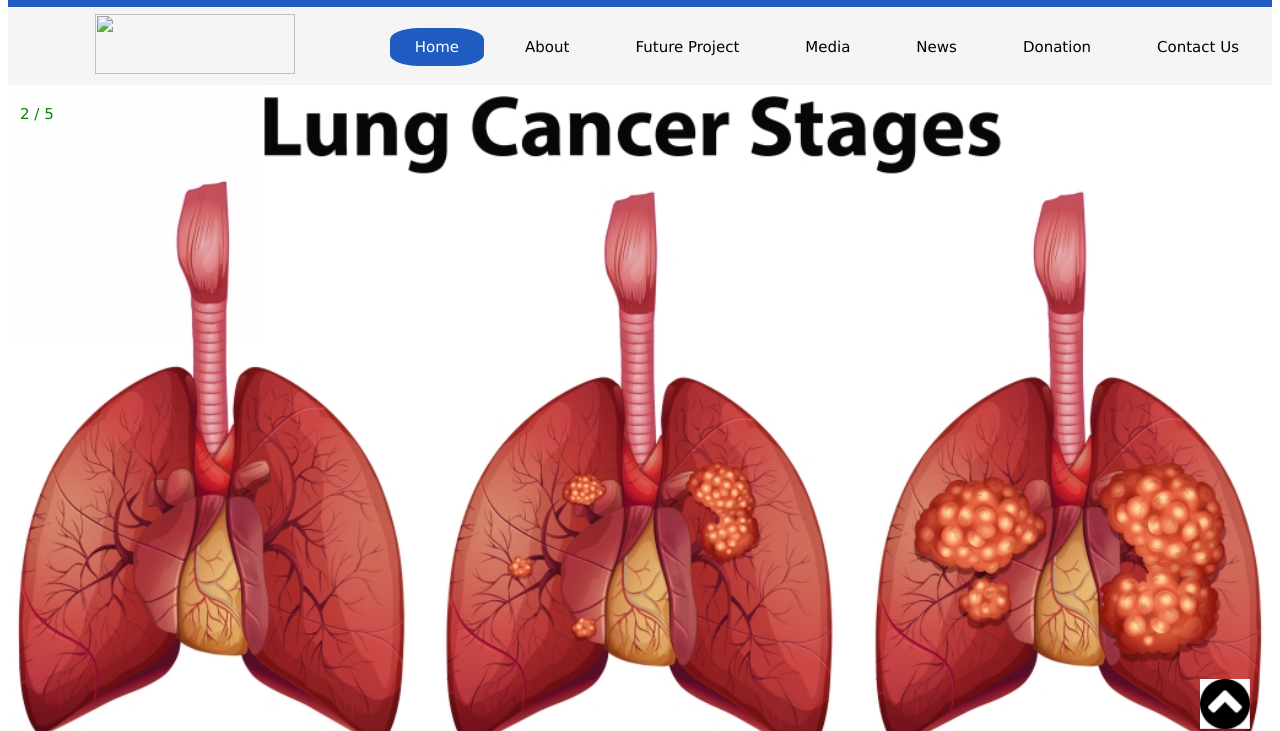
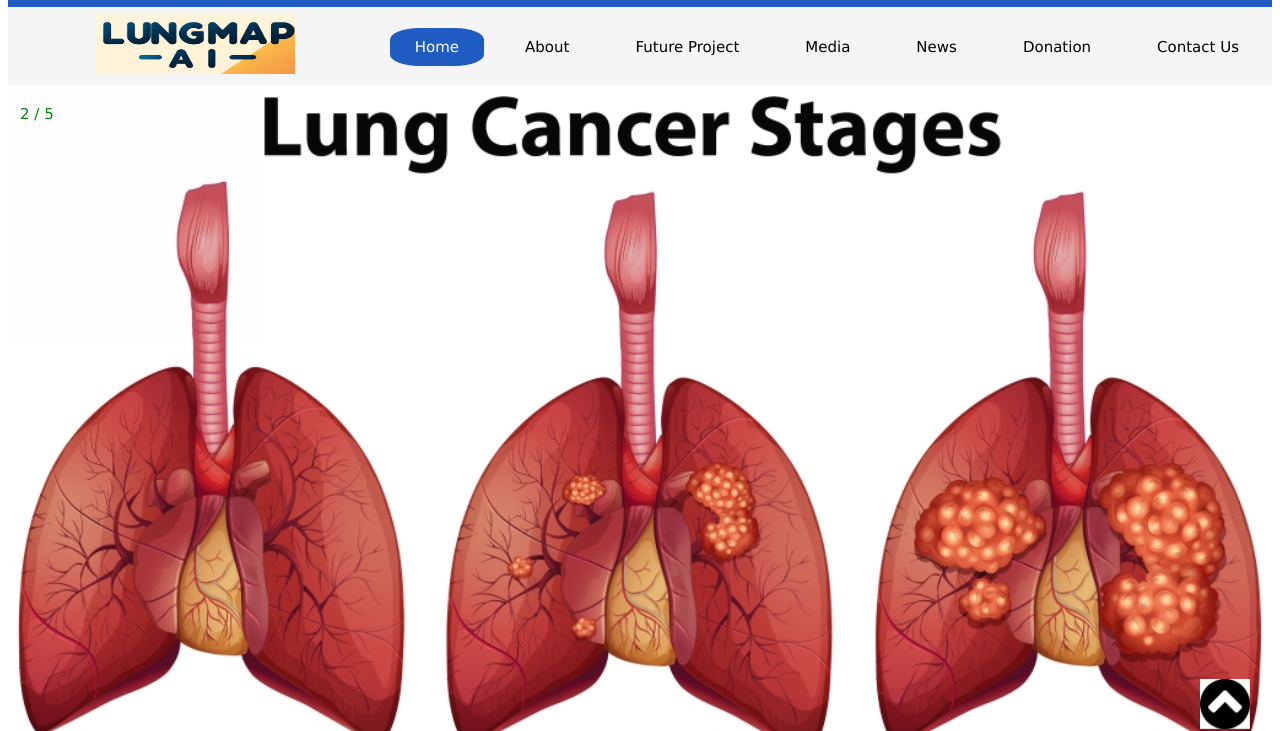
Before and after one commit to Abdulsamad61/LungsMap_AII, a plain HTML site: page index.html in a window 1280 px wide. Shown: the part 61-792 px from the top of the page. Drawn offline with Linux system fonts and the light colour scheme.

Commit message:
Add files via upload

```diff
--- a/index.html
+++ b/index.html
@@ -52,7 +52,7 @@
         <div class="four">
             <table align="center">
                 <tr>
-                    <td><img src="saylanipic/saylani.png" class="saylani"></td>
+                    <td><img src="saylani.png" class="saylani"></td>
                 </tr>
             </table>
 
```
